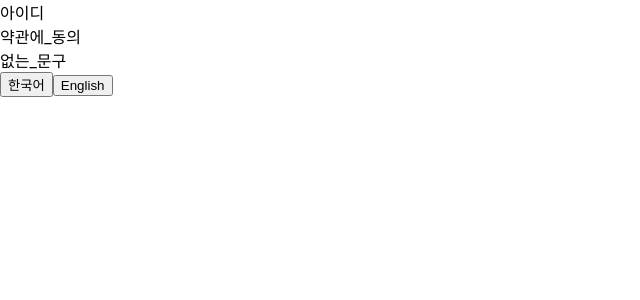
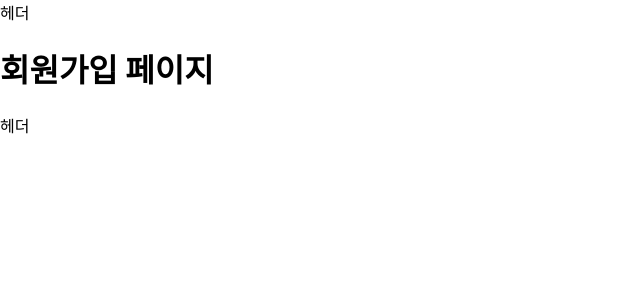
Before and after one commit to Yunda0204/react_project, a React (Create React App) app: page /member/join in a window 1280 px wide. Shown: the top 300 px of the page, without its empty margins (0-640 px from the left). Built offline with nearby package versions, Linux system fonts and the light colour scheme.

Commit message:
라우팅 구성 완료

```diff
--- a/src/App.js
+++ b/src/App.js
@@ -1,24 +1,30 @@
-import { Helmet } from 'react-helmet-async';
-import { useTranslation } from 'react-i18next';
+import { Routes, Route } from 'react-router-dom';
+import loadable from '@loadable/component';
+
+const MainLayout = loadable(() => import('./layouts/MainLayout'));
+const NotFound = loadable(() => import('./commons/pages/NotFound'));
+const Main = loadable(() => import('./main/pages/Main')); // 메인페이지
+
+/* 회원 페이지 S */
+const Join = loadable(() => import('./member/pages/Join'));
+const Login = loadable(() => import('./member/pages/Login'));
+
+/* 회원 페이지 E */
 
 const App = () => {
-  const { t, i18n } = useTranslation();
-
   return (
-    <>
-      <Helmet>
-        <title>사이트 제목 변경 테스트!</title>
-      </Helmet>
-      <div>{t('아이디')}</div>
-      <div>{t('약관에_동의')}</div>
-      <div>{t('없는_문구')}</div>
-      <button type="button" onClick={() => i18n.changeLanguage('ko')}>
-        한국어
-      </button>
-      <button type="button" onClick={() => i18n.changeLanguage('en')}>
-        English
-      </button>
-    </>
+    <Routes>
+      <Route path="/" element={<MainLayout />}>
+        <Route index element={<Main />} /> {/* 메인 페이지 */}
+        {/* 회원 페이지 S */}
+        <Route path="member">
+          <Route path="join" element={<Join />} />
+          <Route path="login" element={<Login />} />
+        </Route>
+        {/* 회원 페이지 E */}
+        <Route path="*" element={<NotFound />} /> {/* 없는 페이지 */}
+      </Route>
+    </Routes>
   );
 };
 
--- /dev/null
+++ b/src/commons/components/ErrorDisplay.js
@@ -0,0 +1,7 @@
+import React from 'react';
+
+const ErrorDisplay = ({ childeren }) => {
+  return <div>{childeren}</div>;
+};
+
+export default React.memo(ErrorDisplay);
--- /dev/null
+++ b/src/commons/pages/Error.js
@@ -0,0 +1,26 @@
+import React, { Component } from 'react';
+import loadable from '@loadable/component';
+
+const ErrorDisplay = loadable(() => import('../components/ErrorDisplay'));
+
+class ErrorPage extends Component {
+  state = {
+    message: '',
+  };
+
+  componentDidCatch(error, info) {
+    if (error) {
+      this.setState({ message: error.message });
+      console.error(error, info);
+    }
+  }
+
+  render() {
+    const { children } = this.props;
+    const { message } = this.state;
+
+    return message ? <ErrorDisplay>{message}</ErrorDisplay> : children;
+  }
+}
+
+export default React.memo(ErrorPage);
--- /dev/null
+++ b/src/commons/pages/NotFound.js
@@ -0,0 +1,7 @@
+import React from 'react';
+
+const NotFound = () => {
+  return <h1>페이지를 찾을 수 없습니다.</h1>;
+};
+
+export default React.memo(NotFound);
--- a/src/index.js
+++ b/src/index.js
@@ -4,14 +4,20 @@ import './index.css';
 import App from './App';
 import reportWebVitals from './reportWebVitals';
 import { HelmetProvider } from 'react-helmet-async';
+import { BrowserRouter } from 'react-router-dom';
+import ErrorPage from './commons/pages/Error';
 import './i18n';
 
 const root = ReactDOM.createRoot(document.getElementById('root'));
 root.render(
   <React.StrictMode>
-    <HelmetProvider>
-      <App />
-    </HelmetProvider>
+    <ErrorPage>
+      <HelmetProvider>
+        <BrowserRouter>
+          <App />
+        </BrowserRouter>
+      </HelmetProvider>
+    </ErrorPage>
   </React.StrictMode>,
 );
 
--- /dev/null
+++ b/src/main/pages/Main.js
@@ -0,0 +1,7 @@
+import React from 'react';
+
+const Main = () => {
+  return <h1>메인 페이지</h1>;
+};
+
+export default React.memo(Main);
--- /dev/null
+++ b/src/member/pages/Join.js
@@ -0,0 +1,7 @@
+import React from 'react';
+
+const Join = () => {
+  return <h1>회원가입 페이지</h1>;
+};
+
+export default React.memo(Join);
--- /dev/null
+++ b/src/member/pages/Login.js
@@ -0,0 +1,7 @@
+import React from 'react';
+
+const Login = () => {
+  return <h1>로그인 페이지</h1>;
+};
+
+export default React.memo(Login);
```
Also changed, not shown: 2 other files (tests, documents, lock files or other folders).
